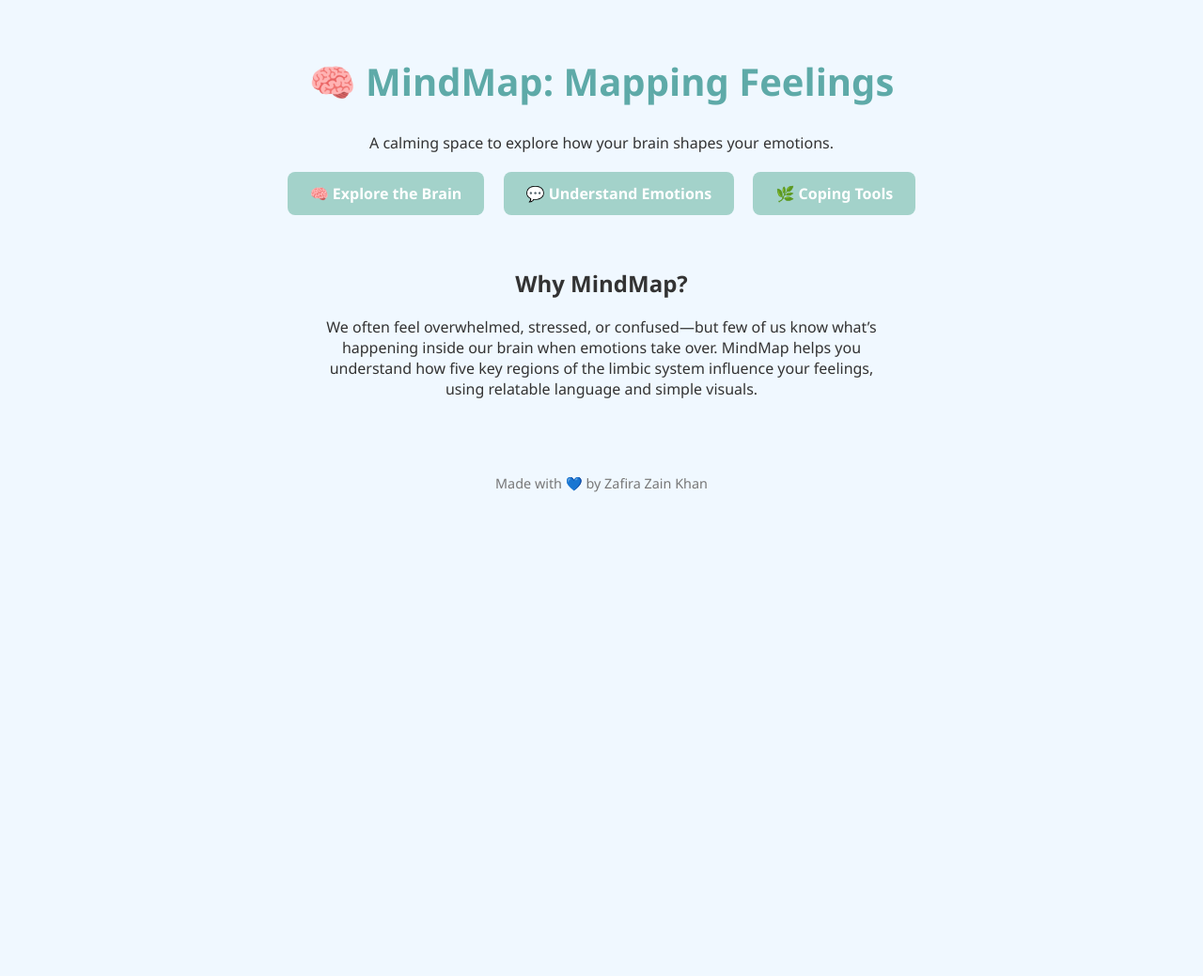
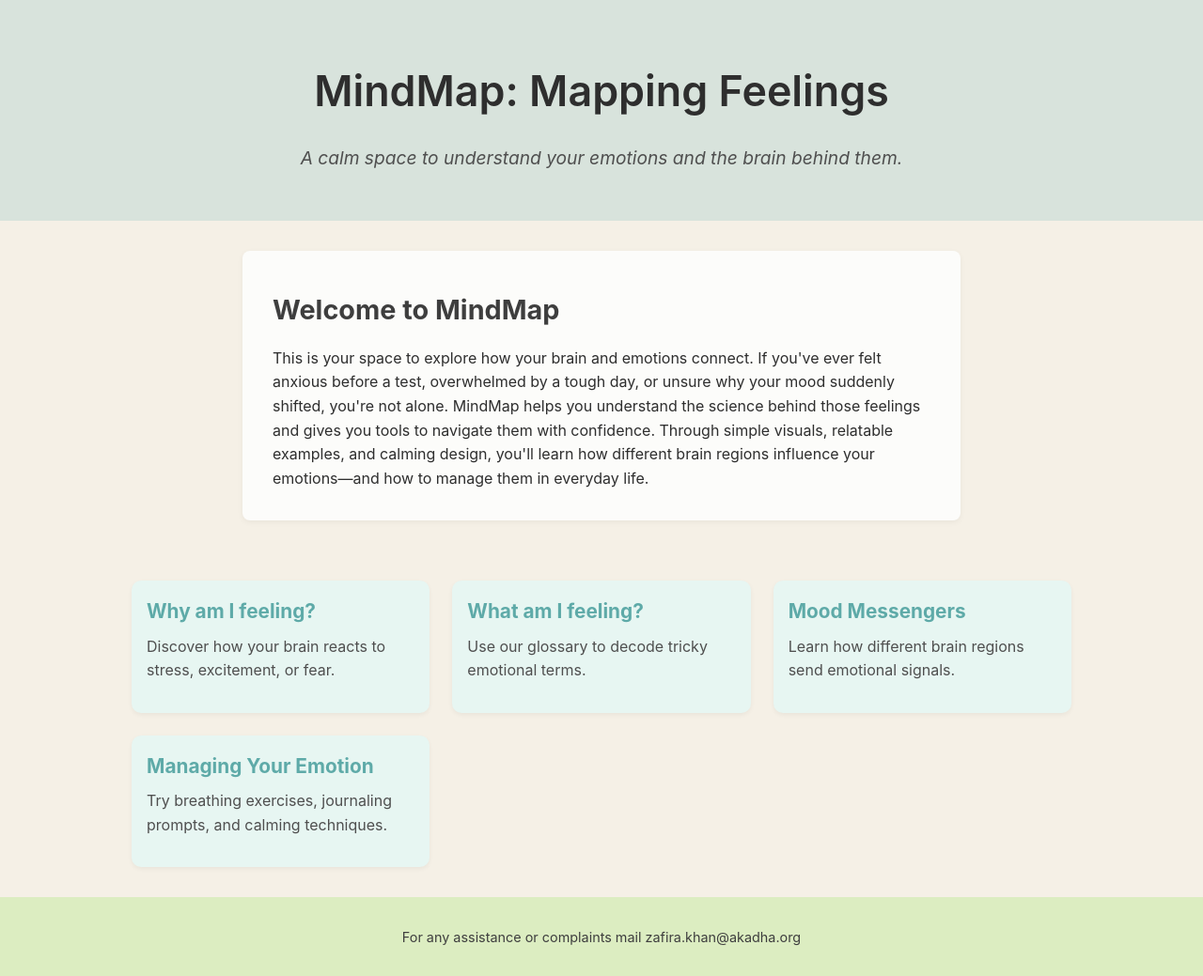
Before and after one commit to zafirazainkhan-png/mindmap_the_emotional_blueprint, a Flask app: page / in a window 1280 px wide. Shown: the whole page at 94% size. Before the commit the page ends 524 px from the top, so only its background shows below. Run offline with Flask 3, Linux system fonts and the light colour scheme.

Commit message:
Redesign homepage and update Flask routes for emotional awareness app

```diff
--- a/app.py
+++ b/app.py
@@ -6,17 +6,21 @@ app = Flask(__name__)
 def homepage():
     return render_template('homepage.html')
 
-@app.route('/brain')
-def brain():
-    return render_template('brain.html')
+@app.route('/Why-am-I-feeling')
+def why_am_i_feeling():
+    return render_template('Why am I feeling?.html')
 
-@app.route('/emotions')
-def emotions():
-    return render_template('emotions.html')
+@app.route('/What-am-I-feeling')
+def what_am_i_feeling():
+    return render_template('What am I feeling?.html')
 
-@app.route('/coping')
-def coping():
-    return render_template('coping.html')
+@app.route('/Mood-Messengers')
+def mood_messengers():
+    return render_template('Mood Messengers.html')
+
+@app.route('/Managing-your-emotions')
+def managing_emotions():
+    return render_template('Managing your emotions.html')
 
 if __name__ == '__main__':
-    app.run(debug=True)
+    app.run(debug=True, port=5000)
--- a/static/style.css
+++ b/static/style.css
@@ -1,43 +1,87 @@
 body {
-    font-family: 'Segoe UI', sans-serif;
-    background-color: #f0f8ff;
-    color: #333;
+    font-family: 'Inter', 'Segoe UI', sans-serif;
+    background-color: #f5f0e6; /* Soft beige */
+    color: #2e2e2e;
+    margin: 0;
+    padding: 0;
+    line-height: 1.6;
+}
+
+header {
+    background-color: #d8e3dc;
+    padding: 2rem;
     text-align: center;
-    padding: 2rem;
-    margin: 0;
+    color: #2e2e2e;
 }
 
 header h1 {
-    font-size: 2.5rem;
+    font-size: 2.8rem;
+    font-weight: 600;
+    margin-bottom: 0.5rem;
+}
+
+.tagline {
+    font-size: 1.2rem;
+    font-style: italic;
+    color: #4f4f4f;
+}
+
+.intro {
+    max-width: 700px;
+    margin: 2rem auto;
+    padding: 1rem 2rem;
+    background-color: #fcfcfa;
+    border-radius: 8px;
+    box-shadow: 0 2px 6px rgba(0,0,0,0.05);
+}
+
+.intro h2 {
+    font-size: 1.8rem;
+    margin-bottom: 1rem;
+    color: #3e3e3e;
+}
+
+.main-nav {
+    display: grid;
+    grid-template-columns: repeat(auto-fit, minmax(280px, 1fr));
+    gap: 1.5rem;
+    padding: 2rem;
+    max-width: 1000px;
+    margin: 0 auto;
+}
+
+.main-nav a {
+    display: block;
+    background-color: #e7f6f2;
+    padding: 1rem;
+    border-radius: 10px;
+    text-decoration: none;
+    color: #2e2e2e;
+    box-shadow: 0 2px 5px rgba(0,0,0,0.05);
+    transition: transform 0.2s ease;
+}
+
+.main-nav a:hover {
+    transform: translateY(-3px);
+    background-color: #d0ebe4;
+}
+
+.main-nav h3 {
+    margin: 0;
+    font-size: 1.3rem;
     color: #5eaaa8;
 }
 
-nav {
-    margin: 2rem 0;
-}
-
-nav a {
-    margin: 0.5rem;
-    padding: 0.75rem 1.5rem;
-    background-color: #a3d2ca;
-    color: white;
-    text-decoration: none;
-    border-radius: 8px;
-    font-weight: bold;
-}
-
-nav a:hover {
-    background-color: #5eaaa8;
-}
-
-.intro {
-    max-width: 600px;
-    margin: 0 auto;
-    padding: 1rem;
+.main-nav p {
+    margin-top: 0.5rem;
+    font-size: 1rem;
+    color: #4f4f4f;
 }
 
 footer {
-    margin-top: 3rem;
+    background-color: #dcedc1;
+    padding: 1rem;
+    text-align: center;
     font-size: 0.9rem;
-    color: #777;
+    color: #3e3e3e;
 }
--- a/templates/homepage.html
+++ b/templates/homepage.html
@@ -7,23 +7,38 @@
 </head>
 <body>
     <header>
-        <h1>🧠 MindMap: Mapping Feelings</h1>
-        <p>A calming space to explore how your brain shapes your emotions.</p>
+        <h1>MindMap: Mapping Feelings</h1>
+        <p class="tagline">A calm space to understand your emotions and the brain behind them.</p>
     </header>
 
-    <nav>
-        <a href="/brain">🧠 Explore the Brain</a>
-        <a href="/emotions">💬 Understand Emotions</a>
-        <a href="/coping">🌿 Coping Tools</a>
+    <section class="intro">
+        <h2>Welcome to MindMap</h2>
+        <p>
+            This is your space to explore how your brain and emotions connect. If you've ever felt anxious before a test, overwhelmed by a tough day, or unsure why your mood suddenly shifted, you're not alone. MindMap helps you understand the science behind those feelings and gives you tools to navigate them with confidence. Through simple visuals, relatable examples, and calming design, you'll learn how different brain regions influence your emotions—and how to manage them in everyday life.
+        </p>
+    </section>
+
+    <nav class="main-nav">
+        <a href="/templates/Why%20am%20I%20feeling?.html">
+            <h3>Why am I feeling?</h3>
+            <p>Discover how your brain reacts to stress, excitement, or fear.</p>
+        </a>
+        <a href="/templates/What%20am%20I%20feeling?.html">
+            <h3>What am I feeling?</h3>
+            <p>Use our glossary to decode tricky emotional terms.</p>
+        </a>
+        <a href="/templates/Mood%20Messengers.html">
+            <h3>Mood Messengers</h3>
+            <p>Learn how different brain regions send emotional signals.</p>
+        </a>
+        <a href="/templates/Managing%20your%20emotions.html">
+            <h3>Managing Your Emotion</h3>
+            <p>Try breathing exercises, journaling prompts, and calming techniques.</p>
+        </a>
     </nav>
 
-    <section class="intro">
-        <h2>Why MindMap?</h2>
-        <p>We often feel overwhelmed, stressed, or confused—but few of us know what’s happening inside our brain when emotions take over. MindMap helps you understand how five key regions of the limbic system influence your feelings, using relatable language and simple visuals.</p>
-    </section>
-
     <footer>
-        <p>Made with 💙 by Zafira Zain Khan</p>
+        <p>For any assistance or complaints mail zafira.khan@akadha.org </p>
     </footer>
 </body>
 </html>
```
Also changed, not shown: templates/Managing your emotions.html (added), templates/Mood Messengers.html (added), templates/What am I feeling?.html (added), templates/Why am I feeling?.html (added), templates/brain.html (deleted), templates/coping.html (deleted), templates/emotions.html (deleted).
